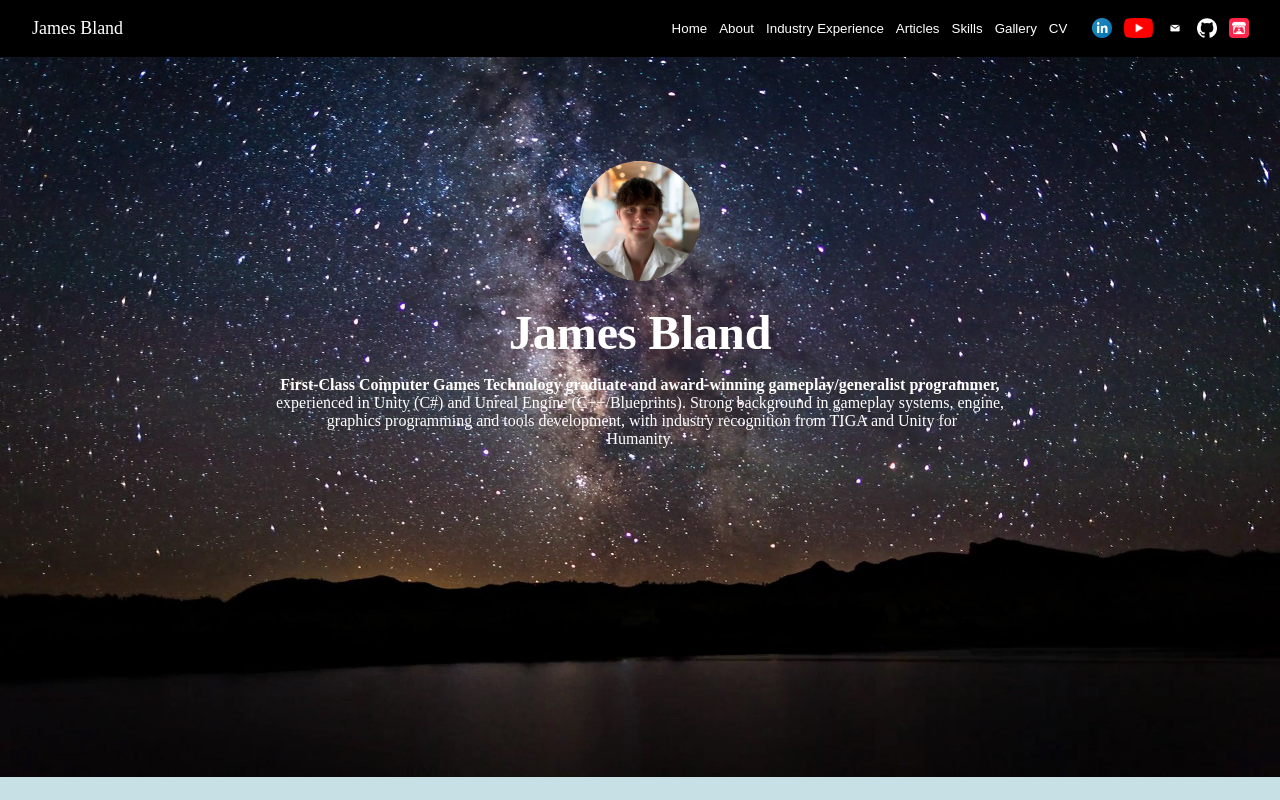
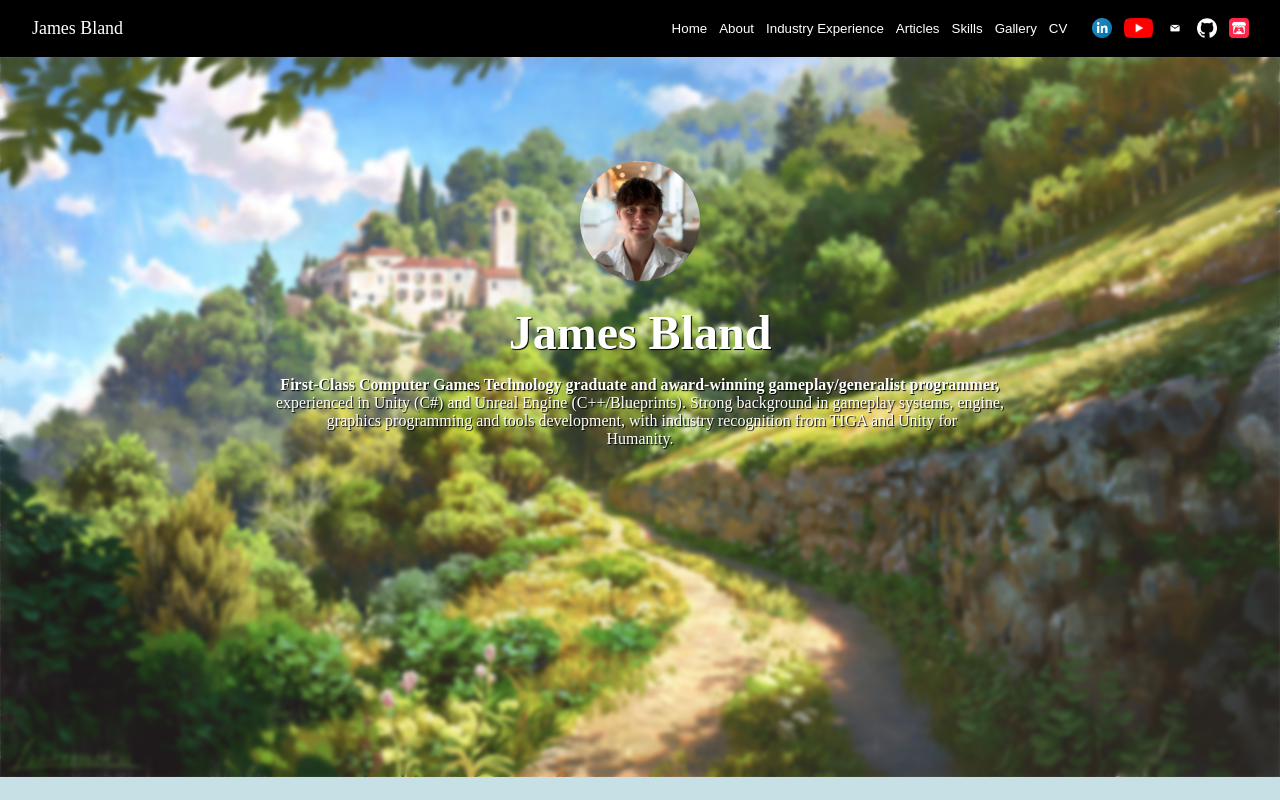
Before and after one commit to JamesB0010/portfolio-website, a React app: page / in a window 1280 px wide. Shown: the top 800 px of the page. Built offline with nearby package versions, Linux system fonts and the light colour scheme.

Commit message:
feat: changed landing background image

```diff
--- a/src/components/footer.tsx
+++ b/src/components/footer.tsx
@@ -6,6 +6,7 @@ export const Footer = () =>
             <div style={{height: "20px"}}/>
             <p>Attribution:</p>
             <a href="https://lordicon.com/">Icons by Lordicon.com</a>
+            <a href="https://www.artstation.com/artwork/r9JNm2">Landing page background image</a>
         </div>
     )
 }
--- a/src/style/pages/landing.scss
+++ b/src/style/pages/landing.scss
@@ -1,5 +1,5 @@
 .landing-page-hero-content-parent {
-    background-image: url("../../public/backgrounds/SkyImage.jpg");
+    background-image: url("../../public/backgrounds/landing-background.jpg");
     background-size: cover;
     background-position: center;
     display: "flex";
@@ -7,6 +7,7 @@
     align-items: "center";
     justify-content: "center";
     height: 90vh;
+    position: relative;
 }
 .landing-page-hero-content
 {
@@ -15,21 +16,28 @@
     align-items: center;
     justify-content: flex-start;
     color: white;
+    position: absolute;
+    width: 100%;
+    height: 100%;
+    backdrop-filter: blur(2px);
 
 
     h1 {
         margin-top: 1.5rem;
         font-size: 3rem;
         margin-bottom: 0px;
+        text-shadow: 1px 1px 1px black;
     }
 
     strong {
         white-space: pre-wrap;
+        text-shadow: 1px 1px 1px black;
     }
 
     p {
         white-space: pre-wrap;
         text-align: center;
+        text-shadow: 1px 1px 1px black;
     }
 
     .buffer-0 {
```
Also changed, not shown: public/backgrounds/SkyImage.jpg (deleted), public/backgrounds/landing-background.jpg (added).
